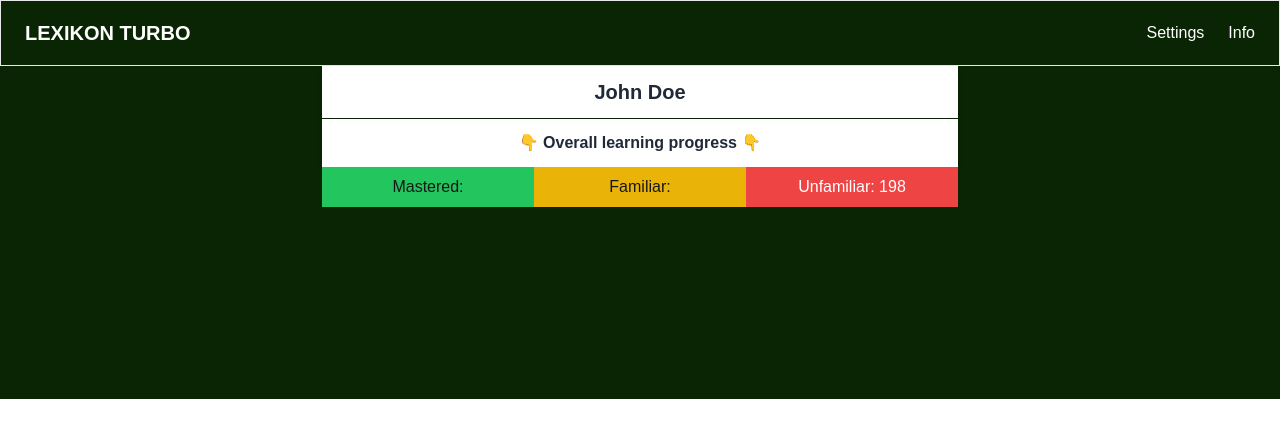
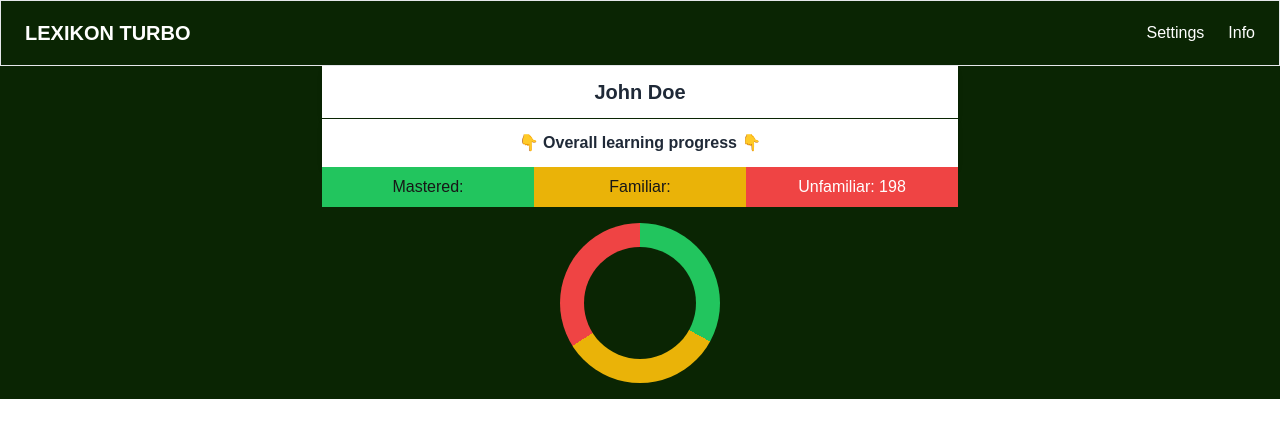
Before and after one commit to KristofferGW/lexicon-turbo-mvp, a Next.js app: page / in a window 1280 px wide. Shown: the top 438 px of the page. Built offline with nearby package versions, Linux system fonts and the light colour scheme.

Commit message:
Fixed donut wheel bug

```diff
--- a/src/app/components/DonutWheel.js
+++ b/src/app/components/DonutWheel.js
@@ -5,7 +5,7 @@ export default function DonutWheel() {
           <div
             className="absolute w-full h-full rounded-full"
             style={{
-                background: 'conic-gradient(rgb(239, 68, 68) 66% 100%),rgb(34, 197, 94) 0% 33%  ,rgb(234, 179, 8) 33% 66%',
+              background: 'conic-gradient(rgb(34, 197, 94) 0% 33%, rgb(234, 179, 8) 33% 66%, rgb(239, 68, 68) 66% 100%)',
             }}
           />
           <div className="absolute w-28 h-28 rounded-full bg-lexicon top-0 left-0 right-0 bottom-0 m-auto" />
--- a/src/app/components/ProgressContainer.js
+++ b/src/app/components/ProgressContainer.js
@@ -1,5 +1,5 @@
-const StudentContainer = ({ children }) => {
+const ProgressContainer = ({ children }) => {
     return <div className="bg-lexicon">{children}</div>;
   };
 
-  export default StudentContainer;
+  export default ProgressContainer;
```
